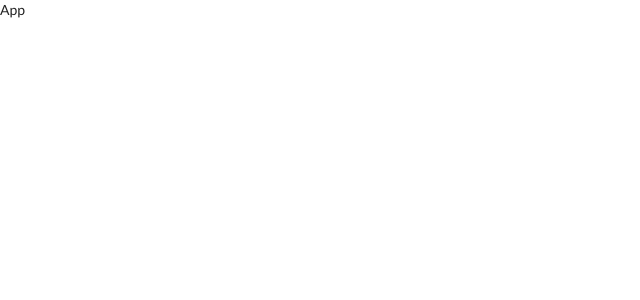
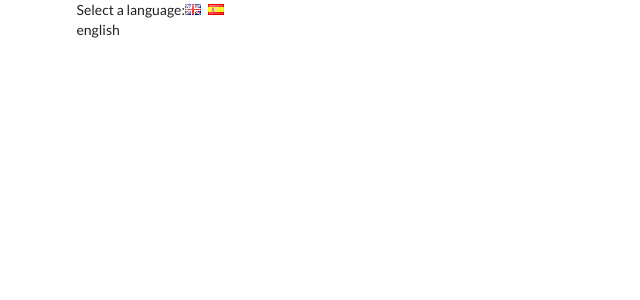
Before and after one commit to ThisIsItz/React-Language, a React (Create React App) app: page / in a window 1280 px wide. Shown: the top 300 px of the page, without its empty margins (0-640 px from the left). Built offline with nearby package versions, Linux system fonts and the light colour scheme.

Commit message:
Added UI and select language

```diff
--- a/src/components/App.js
+++ b/src/components/App.js
@@ -1,9 +1,22 @@
 import React from 'react'
 
 class App extends React.Component{
+    state = { language: 'english' }
+
+    onLanguageChange = language => {
+        this.setState({ language: language })
+    }
+
     render(){
         return(
-            <div>App</div>
+            <div className="ui container">
+                <div>
+                    Select a language:
+                    <i className="flag uk" onClick={() => this.onLanguageChange('english')} />
+                    <i className="flag es" onClick={() => this.onLanguageChange('spanish')} />
+                </div>
+                {this.state.language}
+            </div>
         )
     }
 }
```
